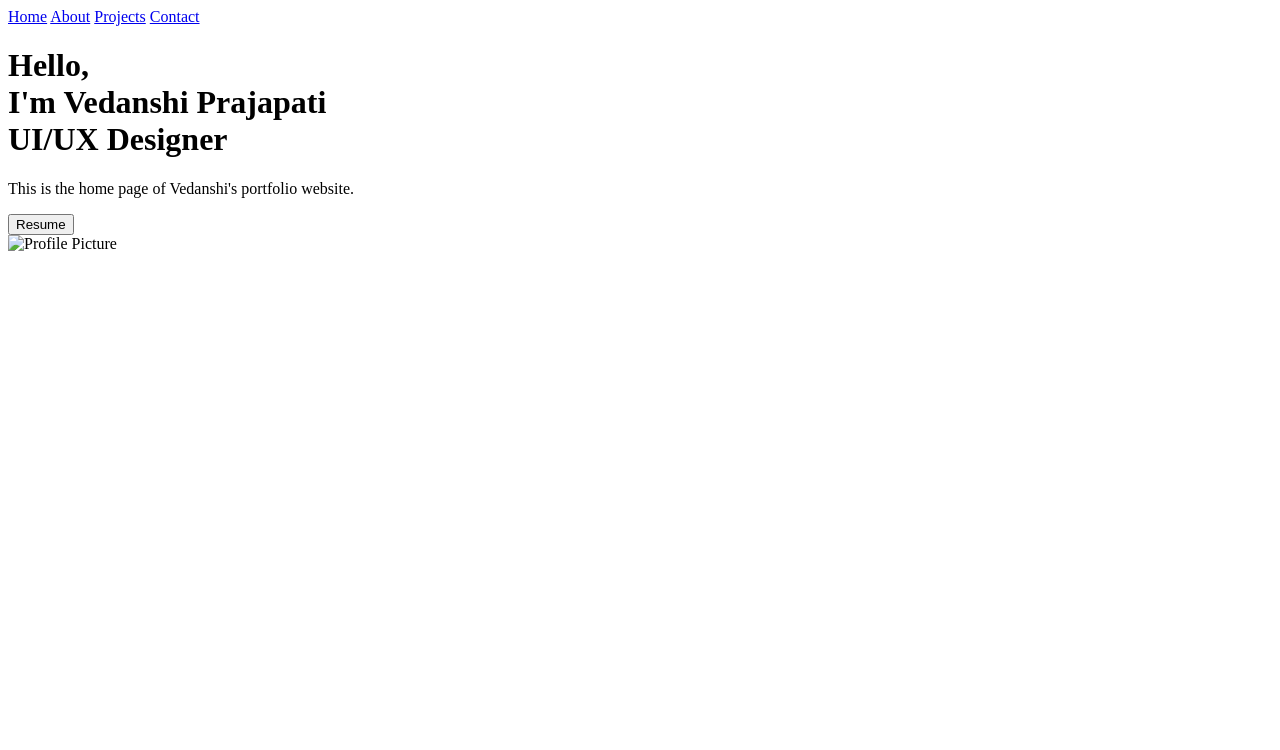
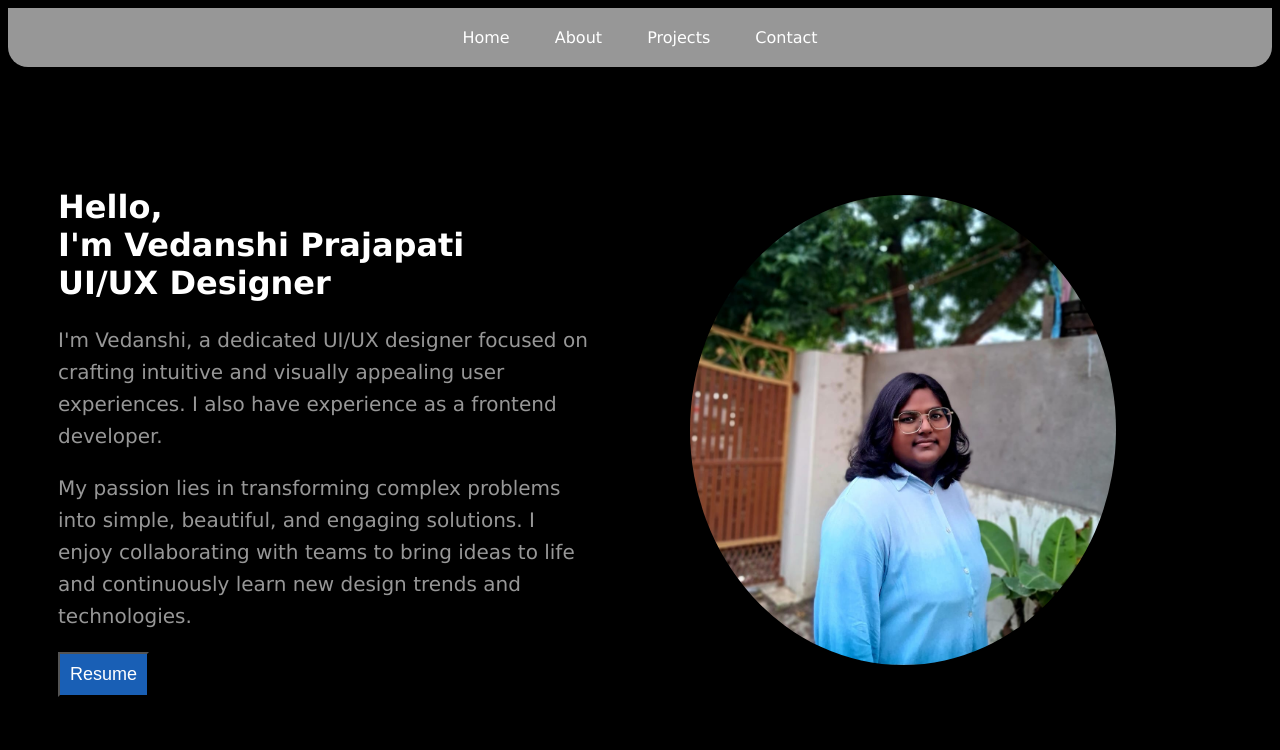
Before and after one commit to Vedanshi-Prajapati/Portfolio, a plain HTML site: page index.html in a window 1280 px wide. Drawn offline with Linux system fonts and the light colour scheme.

Commit message:
navi and hero section added

```diff
--- a/index.html
+++ b/index.html
@@ -5,6 +5,7 @@
     <meta name="viewport" content="width=device-width, initial-scale=1.0">
     <title>Vedanshi Portfolio</title>
 </head>
+<link rel="stylesheet" href="style.css">
 <body>
     <nav>
         <a href="index.html">Home</a>
@@ -12,11 +13,13 @@
         <a href="projects.html">Projects</a>
         <a href="contact.html">Contact</a>
     </nav>
+    <div class="container">
     <div class="left"><h1>Hello,<br> I'm Vedanshi Prajapati<br>UI/UX Designer</h1>
-    <p>This is the home page of Vedanshi's portfolio website.</p>
+    <p>I'm Vedanshi, a dedicated UI/UX designer focused on crafting intuitive and visually appealing user experiences. I also have experience as a frontend developer.</p>
+    <p>My passion lies in transforming complex problems into simple, beautiful, and engaging solutions. I enjoy collaborating with teams to bring ideas to life and continuously learn new design trends and technologies.</p>
     <button>Resume</button>
 </div>
-    <div class="right"><img src="profile.jpg" alt="Profile Picture"></div>
+    <div class="right"><img src="./images/profile.jpeg" alt="Profile Picture"></div></div>
 
 
 </body>
--- a/style.css
+++ b/style.css
@@ -0,0 +1,63 @@
+body{
+    font-family:Verdana, Geneva, Tahoma, sans-serif;
+    background-color: black;
+    color:rgba(255, 255, 255, 0.591);
+}
+h1{
+    color: white;
+}
+button{
+    font-size: large;
+    color: white;
+    background-color: rgb(25, 95, 181);
+    padding: 10px;
+
+}
+nav{
+    text-align: center;
+    padding: 20px;
+    background-color: rgba(255, 255, 255, 0.591);
+    border-radius: 0 0 20px 20px;
+    width:auto
+}
+nav a{
+    color: white;
+    text-decoration: none;
+    margin: 20px;
+}
+nav a:hover{
+    text-shadow: rgb(255, 255, 255) 0 0 12px;
+    color: rgb(255, 255, 255);
+}
+.container{
+    width: 100%;
+    display: flex;
+    justify-content: center;
+    align-items: center;
+    margin-top: 50px;
+
+}
+.left{
+    width: 50%;
+    flex:1;
+    padding: 50px;
+}
+.right{
+    width: 50%;
+    flex:1;
+    padding: 50px;
+}
+img{
+    width: 80%;
+    border-radius: 50%;
+}
+p{
+    font-size: 20px;
+    line-height: 1.6;
+}
+p:hover{
+    color: white;
+}
+h1:hover{
+    color: rgb(25, 95, 181);
+}
```
